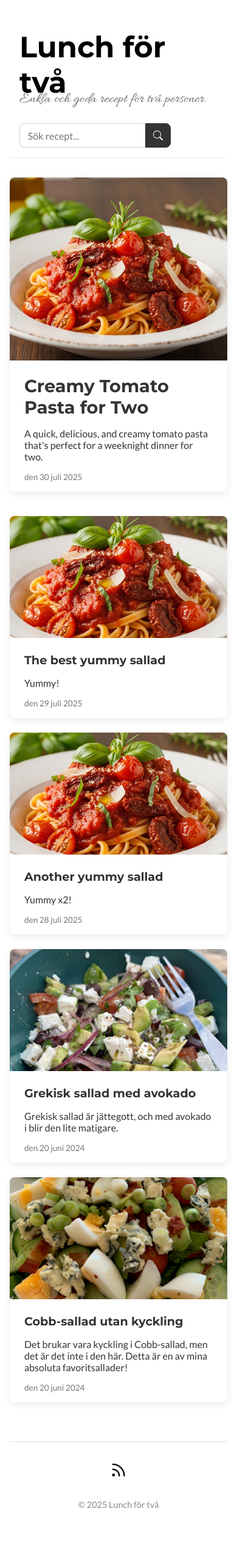
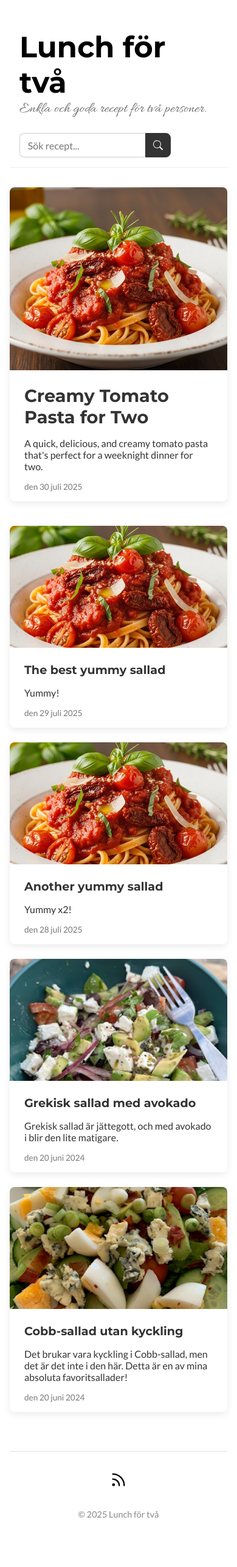
Before and after one commit to selessia/lunch-for-tva, a Jekyll site: the page built from index.html, in a window 390 px wide. Shown: the whole page at 61% size. Built offline with Jekyll 4.4.1, drawn with Linux system fonts in a browser that asks for light colours.

Commit message:
layoutfix

```diff
--- a/_sass/_layout.scss
+++ b/_sass/_layout.scss
@@ -106,6 +106,5 @@
 
   .site-branding .site-subheader {
     font-size: 1.5rem;
-    margin-top: -1rem;
   }
 }
```
